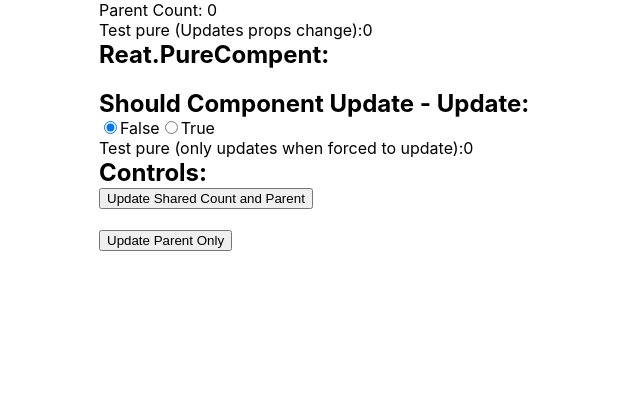
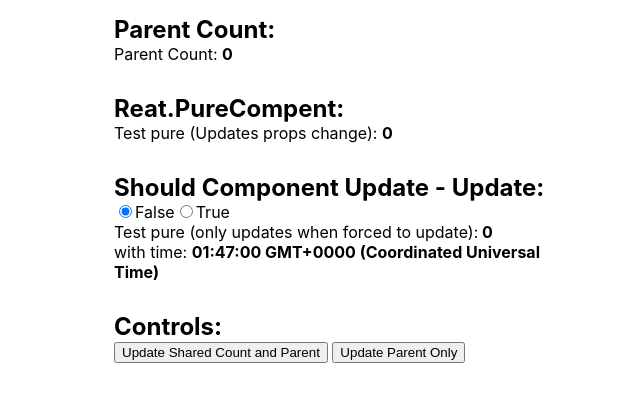
Before and after one commit to Intellemerc/ReactTampa_HowNotToRenderMap, a React (Create React App) app: page / in a window 1280 px wide. Shown: the top 402 px of the page, without its empty margins (291-931 px from the left). Built offline with nearby package versions, Linux system fonts and the light colour scheme.

Commit message:
Clean up some of the UI to make it easier to read

```diff
--- a/src/TestPerfFixes/PureComponent.tsx
+++ b/src/TestPerfFixes/PureComponent.tsx
@@ -9,8 +9,15 @@ export default class TestPure extends React.PureComponent<IProps> {
     const { outsideCount } = this.props;
     return (
       <div>
-        Test pure (Updates props change):
-        {outsideCount}
+        Test pure (Updates props change):&nbsp;
+        <span
+          style={{
+            fontWeight: "bolder",
+            fontSize: 16
+          }}
+        >
+          {outsideCount}
+        </span>
       </div>
     );
   }
--- a/src/TestPerfFixes/ShouldComponentUpdate.tsx
+++ b/src/TestPerfFixes/ShouldComponentUpdate.tsx
@@ -7,14 +7,35 @@ interface IProps {
 
 export default class TestPure extends React.Component<IProps> {
   shouldComponentUpdate(newProps) {
-    return newProps.forceUpdate;
+    return (
+      newProps.forceUpdate && newProps.outsideCount !== this.props.outsideCount
+    );
   }
   render() {
     const { outsideCount } = this.props;
     return (
       <div>
         Test pure (only updates when forced to update):
-        {outsideCount}
+        <span
+          style={{
+            fontWeight: "bolder",
+            fontSize: 16
+          }}
+        >
+          &nbsp;
+          {outsideCount}
+        </span>
+        <div>
+          with time:{" "}
+          <span
+            style={{
+              fontWeight: "bolder",
+              fontSize: 16
+            }}
+          >
+            {new Date().toTimeString()}
+          </span>
+        </div>
       </div>
     );
   }
--- a/src/TestPerfFixes/index.tsx
+++ b/src/TestPerfFixes/index.tsx
@@ -1,4 +1,4 @@
-import React, { useState } from "react";
+import React, { useState, CSSProperties } from "react";
 
 import SCU from "./ShouldComponentUpdate";
 import Pure from "./PureComponent";
@@ -8,6 +8,19 @@ interface IState {
   parentCount: number;
   forceUpdate: boolean;
 }
+
+const sectionLabel: CSSProperties = {
+  fontWeight: "bolder",
+  fontSize: 24
+};
+const section: CSSProperties = {
+  padding: 15
+};
+const valueLabel: CSSProperties = {
+  fontWeight: "bolder",
+  fontSize: 16
+};
+
 const App: React.FC = () => {
   const [{ sharedCount, parentCount, forceUpdate }, setState] = useState<
     IState
@@ -17,18 +30,22 @@ const App: React.FC = () => {
     forceUpdate: false
   });
   return (
-    <div className="App">
-      <div>Parent Count: {parentCount}</div>
-      <Pure outsideCount={sharedCount} />
-      <div style={{ fontWeight: "bolder", fontSize: 24 }}>
-        Reat.PureCompent:
+    <div>
+      <div style={section}>
+        <label style={sectionLabel}>Parent Count:</label>
+        <div>
+          Parent Count: <span style={valueLabel}>{parentCount}</span>
+        </div>
       </div>
 
-      <br />
+      <div style={section}>
+        <label style={sectionLabel}>Reat.PureCompent:</label>
+        <Pure outsideCount={sharedCount} />
+      </div>
 
-      <div style={{ fontWeight: "bolder", fontSize: 24 }}>
-        Should Component Update - Update:
-      </div>
+      <div style={section}>
+        <label style={sectionLabel}>Should Component Update - Update:</label>
+        <div>
           <input
             type="radio"
             name="forceUpdate"
@@ -58,9 +75,12 @@ const App: React.FC = () => {
             }
           />
           <label>True</label>
+        </div>
         <SCU outsideCount={sharedCount} forceUpdate={forceUpdate} />
-
-      <div style={{ fontWeight: "bolder", fontSize: 24 }}>Controls:</div>
+      </div>
+      <div style={section}>
+        <label style={sectionLabel}>Controls:</label>
+        <div>
           <button
             onClick={() =>
               setState({
@@ -72,8 +92,7 @@ const App: React.FC = () => {
           >
             Update Shared Count and Parent
           </button>
-      <br />
-      <br />
+          &nbsp;
           <button
             onClick={() =>
               setState({
@@ -86,6 +105,8 @@ const App: React.FC = () => {
             Update Parent Only
           </button>
         </div>
+      </div>
+    </div>
   );
 };
 
```
Lines whose indentation alone changed are shown as unchanged.
